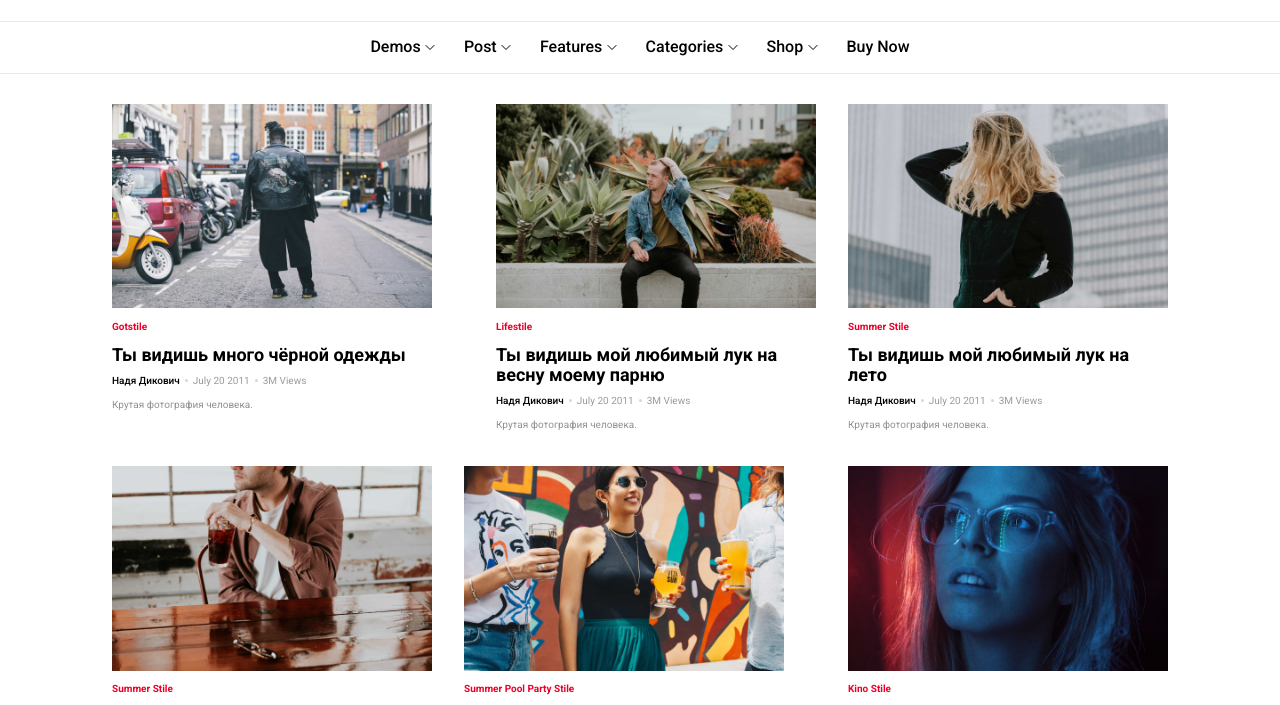
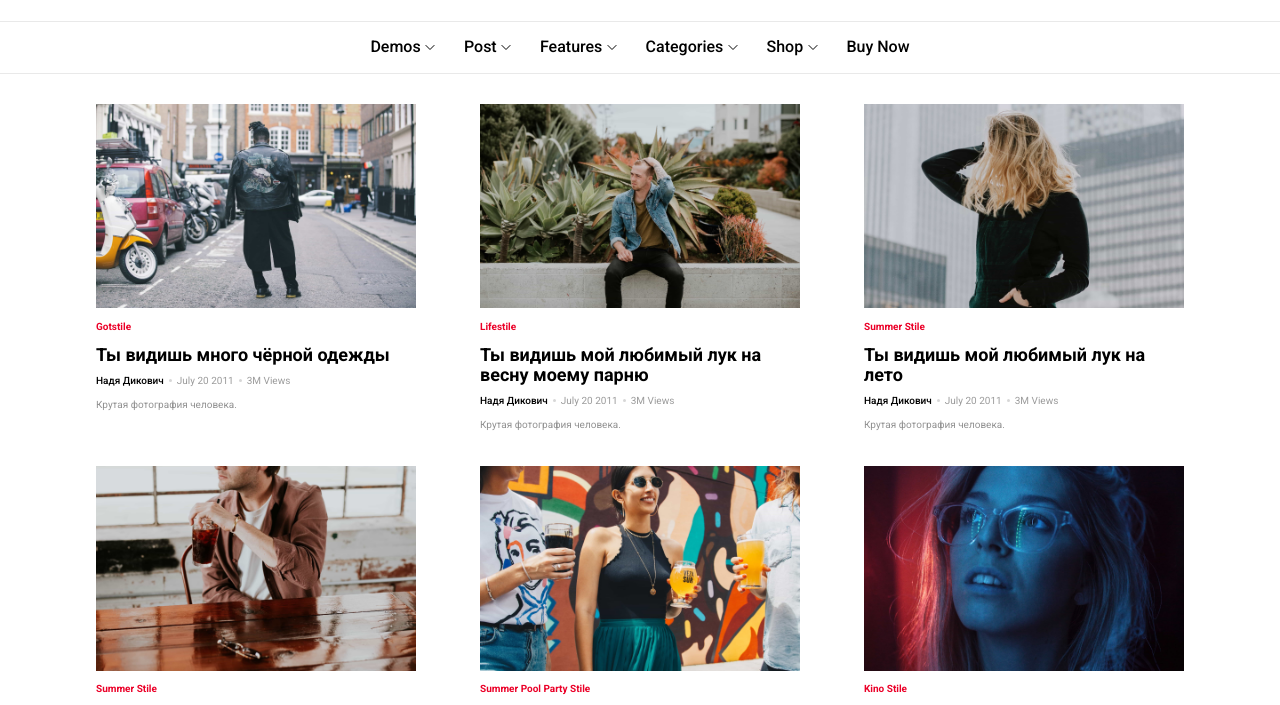
Before and after one commit to NadyaD2011/me_owner_blog, a plain HTML site: page index.pug in a window 1280 px wide. Shown: the part 52-757 px from the top of the page. Drawn offline with nearby package versions, Linux system fonts and the light colour scheme; files that its build step writes are made by us from their sources.

Commit message:
Update main.css

```diff
--- a/css/main.css
+++ b/css/main.css
@@ -84,9 +84,10 @@
     }
     .main__card{
         width: 25%;
+        margin: 0 5% 2rem 0px;
     }
     .main__card:nth-child(2n){
-        margin-right: 2rem;
+        margin-right: 5%;
     }
     .main__card:nth-child(3n){
         margin-right: 0;
```
